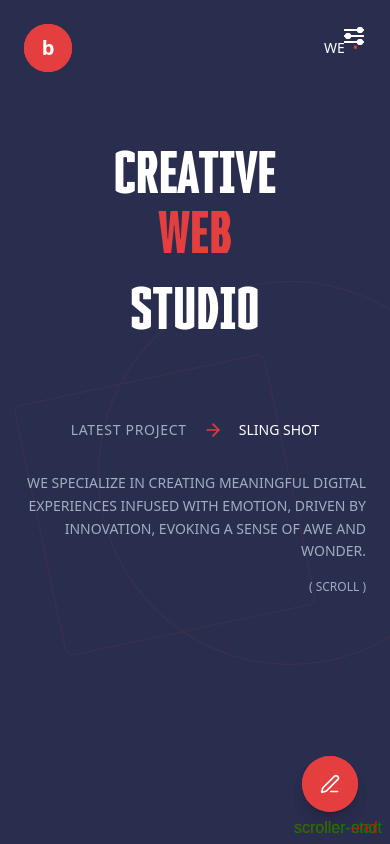
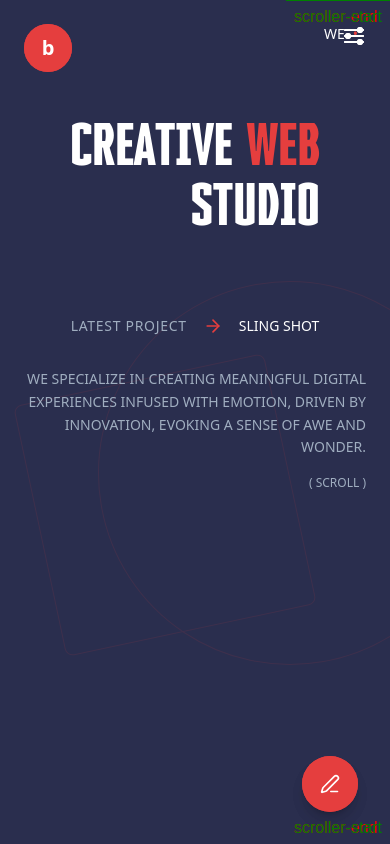
Before and after one commit to 1Amit-singh/b-w-clone, a React (Vite) app: page / in a window 390 px wide. Shown: the top 844 px of the page. Built offline with nearby package versions, Linux system fonts and the light colour scheme.

Commit message:
fixed white space below attitude and hero alignation

```diff
--- a/src/components/Attitude.jsx
+++ b/src/components/Attitude.jsx
@@ -51,7 +51,7 @@ const Attitude = () => {
         trigger: ".attitude-section",
         start: "top top",
         end: "150% top",
-        markers: false,
+        markers: true,
         pin: true,
         scrub: 1,
         onUpdate: (self) => {
@@ -74,11 +74,11 @@ const Attitude = () => {
   })
   return (
     <section className='attitude-section relative overflow-hidden'>
-      <div className='min-h-screen h-dvh bg-primary attitude flex items-center justify-center'>
+      <div className='min-h-screen h-dvh lg:h-[101vh] bg-primary attitude flex items-center justify-center relative'>
         <h1 className='text-[34vw] text-center font-tunnels-bold text-white lowercase'>Attitude</h1>
         <div className='absolute top-[50%] -translate-y-1/2 left-0 flex gap-44 cards-scroll'>
           {cardData.map((card, index) => (
-            <div className={`${index % 2 == 0 ? "-translate-y-1/2" : "translate-y-1/2"} card-item`} key={index}>
+            <div className={`card-item h-[80vh] flex ${index%2==0 ? "items-start" : "items-end"}`} key={index}>
               <CardBox
                 key={index}
                 rule={card.rule}
--- a/src/components/Hero.jsx
+++ b/src/components/Hero.jsx
@@ -36,15 +36,7 @@ tl.from(textSplit1.chars, {
 
       {/* Header */}
       <header className="flex justify-between items-center px-6 lg:px-12 py-6 relative z-10">
-        <div className="flex items-center space-x-4">
-          <div className="w-12 h-12 bg-primary-red rounded-full flex items-center justify-center">
-            <span className="text-primary-white font-bold text-xl">b</span>
-          </div>
-          <span className="text-primary-white text-sm font-medium tracking-wider hidden md:block">
-            BUZZWORTHY STUDIO
-          </span>
-        </div>
-
+        <div></div>
         <div className="flex items-center space-x-2 text-primary-white text-sm font-medium">
           <span>WE</span>
           <span className="text-primary-red">•</span>
@@ -53,13 +45,15 @@ tl.from(textSplit1.chars, {
       </header>
 
       {/* Main Content */}
-      <main className="flex flex-col items-center justify-center px-6 lg:px-12 py-12 lg:py-24 relative z-10">
-        <div className="text-center max-w-6xl">
-          <h1 className="text-6xl sm:text-7xl md:text-8xl lg:text-[15vw] font-black leading-none mb-4 heading-1 font-tunnels-black">
-            <div className="text-primary-white">CREATIVE</div>
-            <div className="flex flex-col lg:flex-row items-center justify-center gap-4">
-              <span className="text-primary-red heading-2">WEB</span>
-              <span className="text-primary-white heading-3">STUDIO</span>
+      <main className="flex flex-col items-center justify-center px-6 lg:px-12 py-12 lg:py-24 relative z-10 w-full">
+        <div className="text-center w-[60%] min-w-[250px]">
+          <h1 className="text-primary-white text-6xl sm:text-7xl md:text-8xl lg:text-[12vw] font-black leading-none mb-4 heading-1 font-tunnels-black">
+            <div className='flex items-center justify-between md:gap-10'>
+              <span>CREATIVE</span>
+              <span className='text-primary-red'>WEB</span>
+            </div>
+            <div className="text-right w-full">
+              STUDIO
             </div>
           </h1>
         </div>
```
Lines whose indentation alone changed are shown as unchanged.
